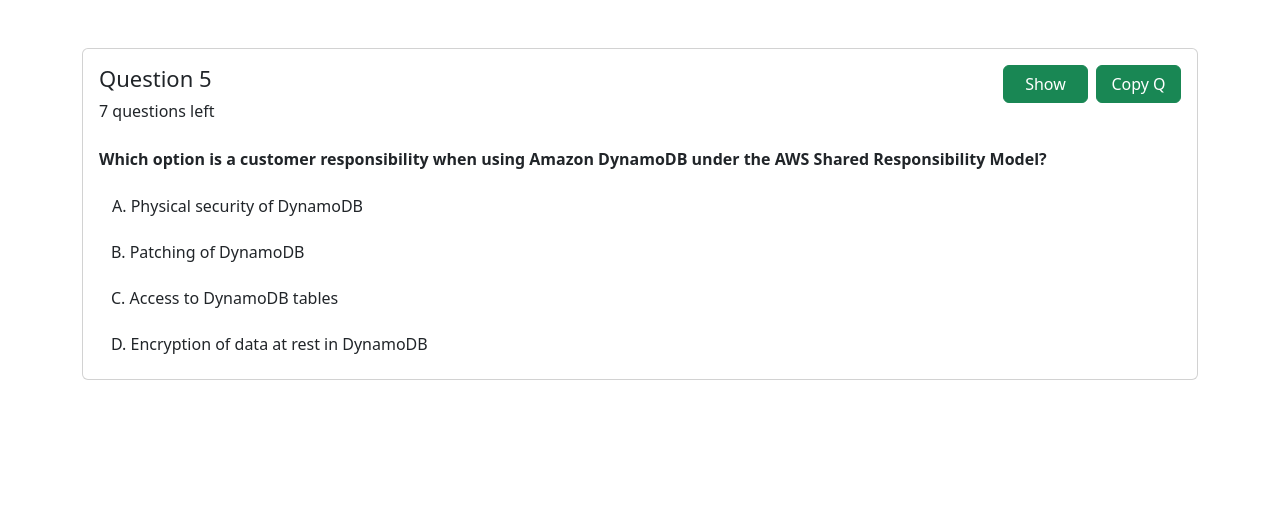
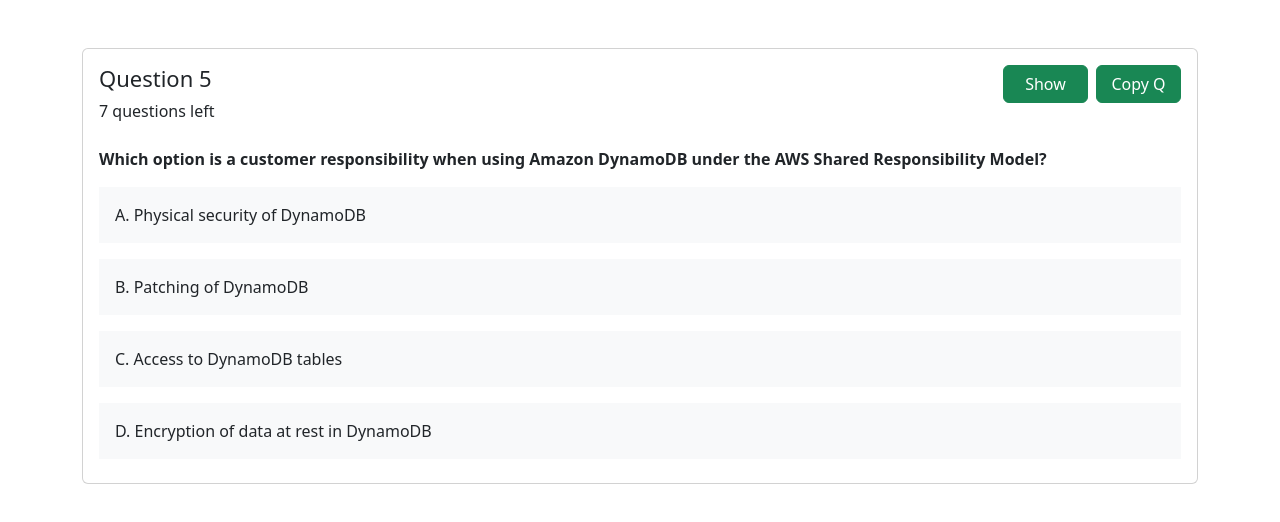
Before and after one commit to anhkhoinp94/aws-quiz, an Angular app: page / in a window 1280 px wide. Shown: the top 522 px of the page. Built offline with nearby package versions, Linux system fonts and the light colour scheme; what ngx-clipboard would draw is missing.

Commit message:
2023-11-09_0321 PM

```diff
--- a/src/app/app.component.html
+++ b/src/app/app.component.html
@@ -31,41 +31,51 @@
       </div>
 
       <div class="btn-group d-grid gap-2" role="group">
-        <button *ngIf="!show || (show && !aw1c)" class="btn btn-muted text-start" (click)="copyToASClipboard(1)">
+        <div *ngIf="!show || (show && !aw1c)" class="p-3 mb-2 bg-light text-dart">{{ aw1 }}</div>
+        <div *ngIf="aw1c && show" class="p-3 mb-2 bg-primary text-dart">{{ aw1 }}</div>
+        <!-- <button *ngIf="!show || (show && !aw1c)" class="btn btn-muted text-start" (click)="copyToASClipboard(1)">
           {{ aw1 }}
         </button>
         <button *ngIf="aw1c && show" class="btn btn-primary text-start" (click)="copyToASClipboard(1)">
           {{ aw1 }}
-        </button>
+        </button> -->
 
-        <button *ngIf="!show || (show && !aw2c)" class="btn btn-muted text-start" (click)="copyToASClipboard(2)">
+        <div *ngIf="!show || (show && !aw2c)" class="p-3 mb-2 bg-light text-dart">{{ aw2 }}</div>
+        <div *ngIf="aw2c && show" class="p-3 mb-2 bg-primary text-dart">{{ aw2 }}</div>
+        <!-- <button *ngIf="!show || (show && !aw2c)" class="btn btn-muted text-start" (click)="copyToASClipboard(2)">
           {{ aw2 }}
         </button>
         <button *ngIf="aw2c && show" class="btn btn-primary text-start" (click)="copyToASClipboard(2)">
           {{ aw2 }}
-        </button>
+        </button> -->
 
-        <button *ngIf="!show || (show && !aw3c)" class="btn btn-muted text-start" (click)="copyToASClipboard(3)">
+        <div *ngIf="!show || (show && !aw3c)" class="p-3 mb-2 bg-light text-dart">{{ aw3 }}</div>
+        <div *ngIf="aw3c && show" class="p-3 mb-2 bg-primary text-dart">{{ aw3 }}</div>
+        <!-- <button *ngIf="!show || (show && !aw3c)" class="btn btn-muted text-start" (click)="copyToASClipboard(3)">
           {{ aw3 }}
         </button>
         <button *ngIf="aw3c && show" class="btn btn-primary text-start" (click)="copyToASClipboard(3)">
           {{ aw3 }}
-        </button>
+        </button> -->
 
-        <button *ngIf="!show || (show && !aw4c)" class="btn btn-muted text-start" (click)="copyToASClipboard(4)">
+        <div *ngIf="!show || (show && !aw4c)" class="p-3 mb-2 bg-light text-dart">{{ aw4 }}</div>
+        <div *ngIf="aw4c && show" class="p-3 mb-2 bg-primary text-dart">{{ aw4 }}</div>
+        <!-- <button *ngIf="!show || (show && !aw4c)" class="btn btn-muted text-start" (click)="copyToASClipboard(4)">
           {{ aw4 }}
         </button>
         <button *ngIf="aw4c && show" class="btn btn-primary text-start" (click)="copyToASClipboard(4)">
           {{ aw4 }}
-        </button>
+        </button> -->
 
-        <button *ngIf="aw5 != '' && (!show || (show && !aw5c))" class="btn btn-muted text-start"
+        <div *ngIf="aw5 != '' && (!show || (show && !aw5c))" class="p-3 mb-2 bg-light text-dart">{{ aw5 }}</div>
+        <div *ngIf="aw5 != '' && aw5c && show" class="p-3 mb-2 bg-primary text-dart">{{ aw5 }}</div>
+        <!-- <button *ngIf="aw5 != '' && (!show || (show && !aw5c))" class="btn btn-muted text-start"
           (click)="copyToASClipboard(5)">
           {{ aw5 }}
         </button>
         <button *ngIf="aw5 != '' && aw5c && show" class="btn btn-primary text-start" (click)="copyToASClipboard(5)">
           {{ aw5 }}
-        </button>
+        </button> -->
       </div>
     </div>
   </div>
```
Also changed, not shown: 3 other files (tests, documents, lock files or other folders).
